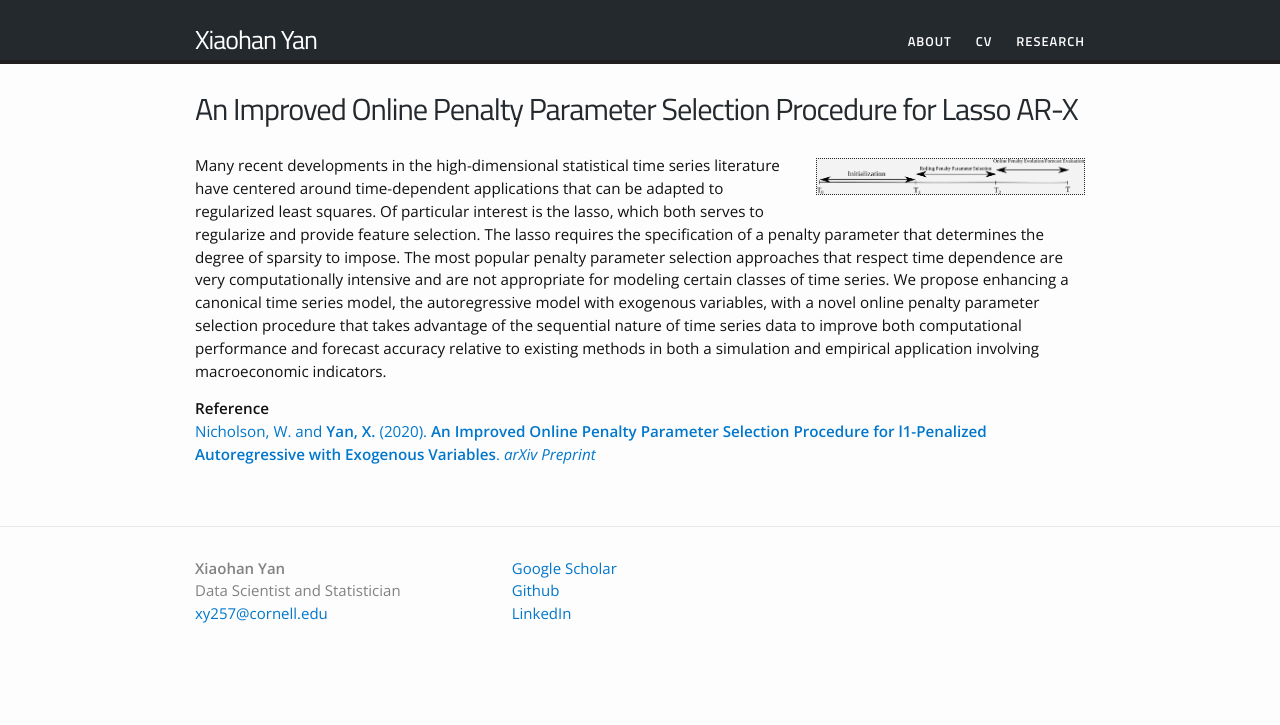
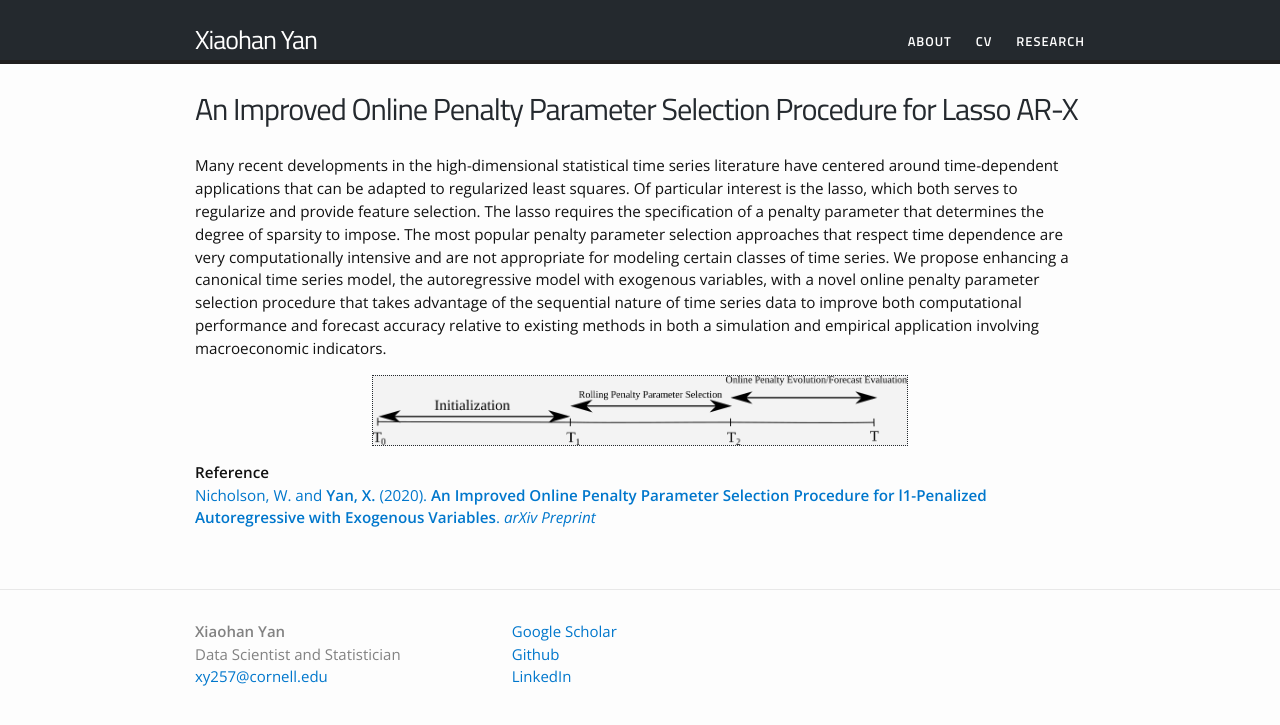
Before and after one commit to yanxht/yanxht.github.io, a Jekyll site: the page built from research/lassoarx.md, in a window 1280 px wide. Shown: the top 725 px of the page. Built offline with Jekyll 4.4.1, drawn with Linux system fonts in a browser that asks for light colours.

Commit message:
Update lasso AR-X page

```diff
--- a/research/lassoarx.md
+++ b/research/lassoarx.md
@@ -4,9 +4,9 @@ title: An Improved Online Penalty Parameter Selection Procedure for Lasso AR-X
 permalink: /research/lassoarx/
 ---
 
-{% include image_nocaption.html url="/images/lasso_arx.png" width_perc=30 align="right" %}
+Many recent developments in the high-dimensional statistical time series literature have centered around time-dependent applications that can be adapted to regularized least squares. Of particular interest is the lasso, which both serves to regularize and provide feature selection. The lasso requires the specification of a penalty parameter that determines the degree of sparsity to impose. The most popular penalty parameter selection approaches that respect time dependence are very computationally intensive and are not appropriate for modeling certain classes of time series. We propose enhancing a canonical time series model, the autoregressive model with exogenous variables, with a novel online penalty parameter selection procedure that takes advantage of the sequential nature of time series data to improve both computational performance and forecast accuracy relative to existing methods in both a simulation and empirical application involving macroeconomic indicators.
 
-Many recent developments in the high-dimensional statistical time series literature have centered around time-dependent applications that can be adapted to regularized least squares. Of particular interest is the lasso, which both serves to regularize and provide feature selection. The lasso requires the specification of a penalty parameter that determines the degree of sparsity to impose. The most popular penalty parameter selection approaches that respect time dependence are very computationally intensive and are not appropriate for modeling certain classes of time series. We propose enhancing a canonical time series model, the autoregressive model with exogenous variables, with a novel online penalty parameter selection procedure that takes advantage of the sequential nature of time series data to improve both computational performance and forecast accuracy relative to existing methods in both a simulation and empirical application involving macroeconomic indicators.
+{% include image_nocaption.html url="/images/lasso_arx.png" width_perc=60 align="center" %}
 
 **Reference**<br/>
 [Nicholson, W. and **Yan, X.** (2020). **An Improved Online Penalty Parameter Selection Procedure for l1-Penalized Autoregressive with Exogenous Variables**. *arXiv Preprint*](http://arxiv.org/abs/2010.07594)
```
